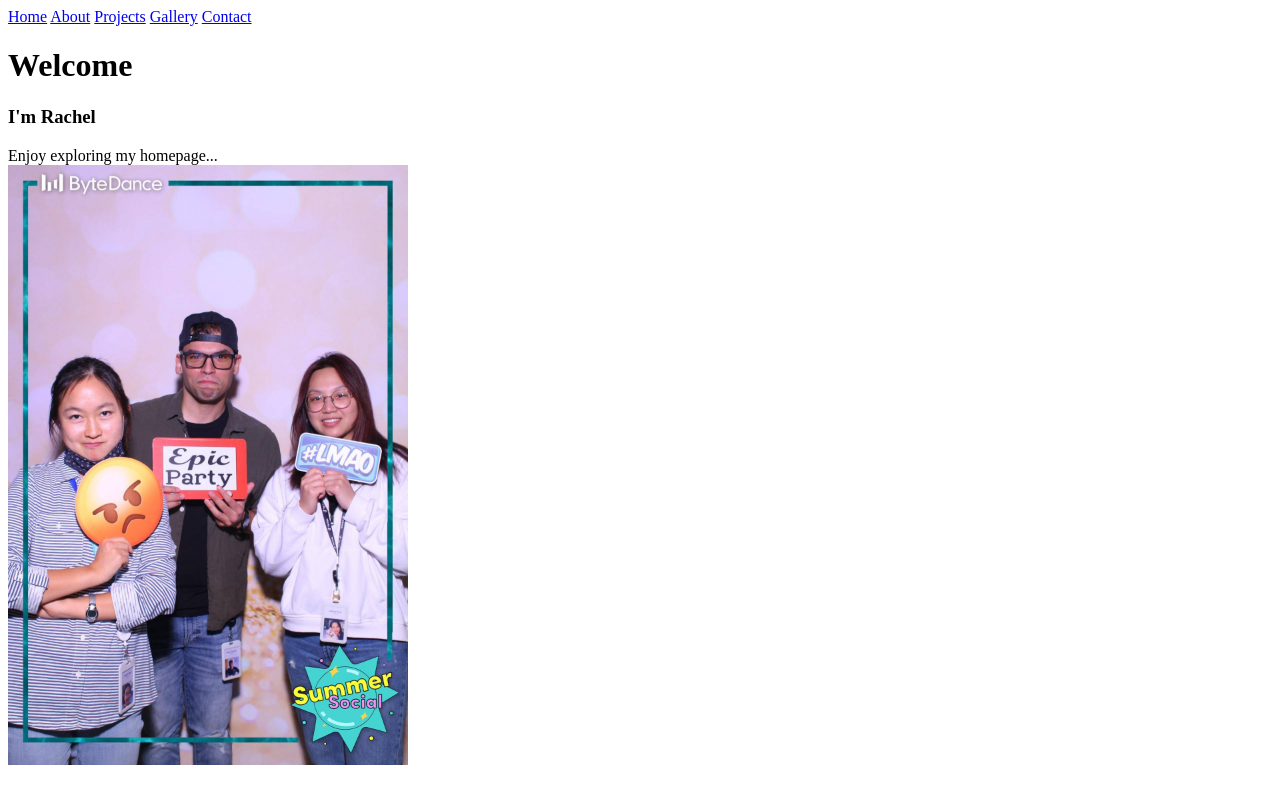
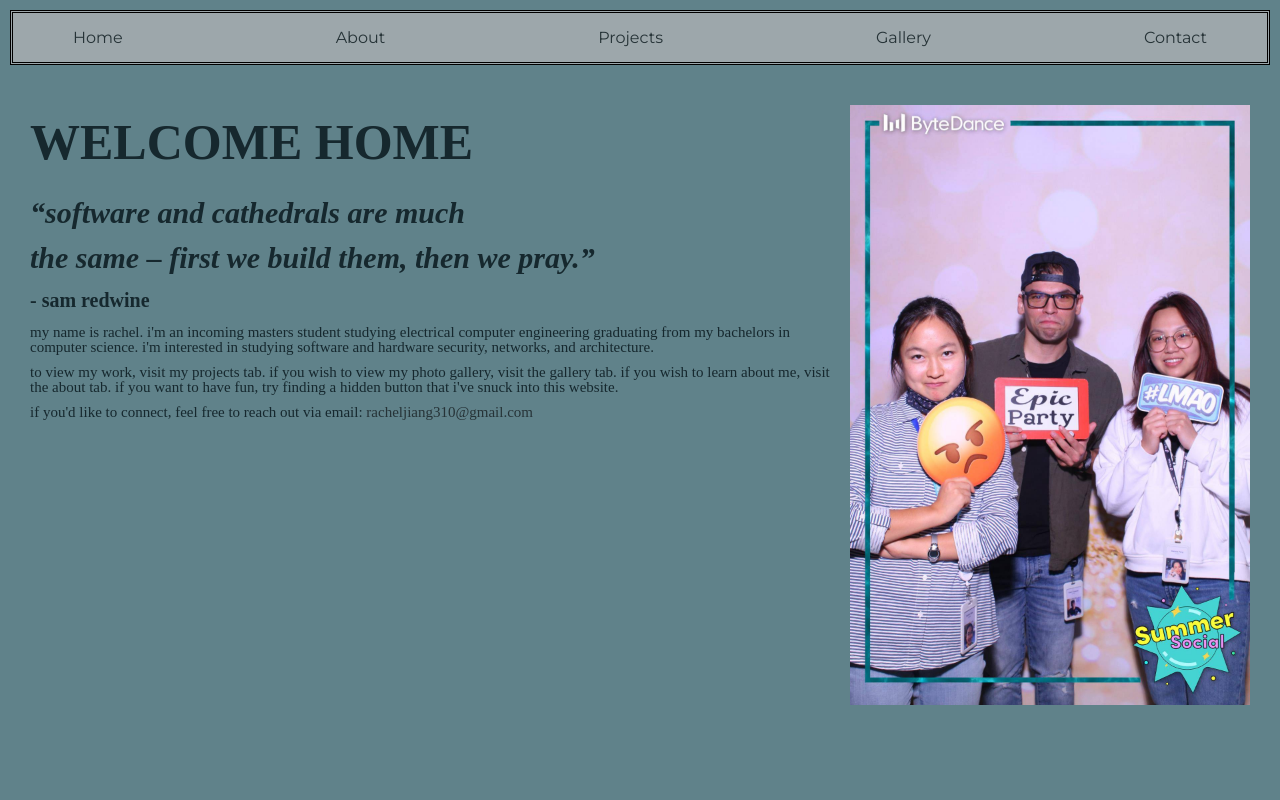
Before and after one commit to racheljiang310/homepage, a website: page public/index.html in a window 1280 px wide. Drawn offline with Linux system fonts and the light colour scheme; a web font is replaced by a local one.

Commit message:
homepage: ugly styles, but gets job done

```diff
--- a/public/index.html
+++ b/public/index.html
@@ -4,21 +4,49 @@
     <meta charset="UTF-8">
     <meta name="viewport" content="width=device-width, initial-scale=1.0">
     <title>Home</title>
+    <link rel="stylesheet" href="/styles/base.css">
+    <link rel="stylesheet" href="https://fonts.googleapis.com/css?family=Montserrat">
 </head>
 <body>
     <nav>
-        <a href="/">Home</a>
-        <a href="/about.html">About</a>
-        <a href="/projects.html">Projects</a>
-        <a href="/gallery.html">Gallery</a>
-        <a href="/contact.html">Contact</a>
+        <ul>
+            <li><a href="/">Home</a></li>
+            <li><a href="/about.html">About</a></li>
+            <li><a href="/projects.html">Projects</a></li>
+            <li><a href="/gallery.html">Gallery</a></li>
+            <li><a href="/contact.html">Contact</a></li>
+        </ul>
     </nav>
     <main>
 
-    <h1>Welcome</h1>
-    <h3>I'm Rachel</h3>
-    <article>Enjoy exploring my homepage...</article>
-    <img width=400 src="/images/fun.jpg" alt="Photo credits go to ByteDance">
+    <div class="home-container">
+        <div class="main-section">
+            <h1>WELCOME HOME</h1>
+            <h2>
+                <quote style="white-space: pre-line">“software and cathedrals are much
+                the same – first we build them, then we pray.”
+                </quote>
+            </h2>
+            <h3>- sam redwine</h3>
+            <p> my name is rachel. i'm an incoming masters student studying electrical
+                computer engineering graduating from my bachelors in computer science.
+                i'm interested in studying software and hardware security, networks,
+                and architecture.
+            </p>
+            <p>
+                to view my work, visit my projects tab. if you wish to view my photo
+                gallery, visit the gallery tab. if you wish to learn about me, visit
+                the about tab. if you want to have fun, try finding a hidden button
+                that i've snuck into this website.
+            </p>
+            <p> if you'd like to connect, feel free to reach out via email:
+                <a class="reg-link" href="racheljiang310@gmail.com">racheljiang310@gmail.com</a>
+            </p>
+        </div>
+        <div class="main-section">
+            <img width=400 src="/images/fun.jpg" alt="Photo credits go to ByteDance">
+        </div>
+    </div>
 
     </main>
 </body>
--- /dev/null
+++ b/public/styles/base.css
@@ -0,0 +1,124 @@
+/* FONTS */
+@font-face {
+    font-family: 'Montserrat';
+    font-style: normal;
+    font-weight: 600;
+    font-display: swap;
+    src: url(https://fonts.gstatic.com/s/montserrat/v29/JTUHjIg1_i6t8kCHKm4532VJOt5-QNFgpCu173w5aXp-p7K4KLg.woff2) format('woff2');
+    unicode-range: U+0000-00FF, U+0131, U+0152-0153, U+02BB-02BC, U+02C6, U+02DA, U+02DC, U+0304, U+0308, U+0329, U+2000-206F, U+20AC, U+2122, U+2191, U+2193, U+2212, U+2215, U+FEFF, U+FFFD;
+  }
+
+@font-face {
+    font-family: 'Hind';
+    font-style: normal;
+    font-weight: 400;
+    src: url(https://fonts.gstatic.com/s/hind/v17/5aU69_a8oxmIdGl4BDGwgDI.woff2) format('woff2');
+    unicode-range: U+0000-00FF, U+0131, U+0152-0153, U+02BB-02BC, U+02C6, U+02DA, U+02DC, U+0304, U+0308, U+0329, U+2000-206F, U+20AC, U+2122, U+2191, U+2193, U+2212, U+2215, U+FEFF, U+FFFD;
+  }
+
+/* TAGS/ELEMENTS */
+* {
+    margin: 0;
+    padding: 0;
+    box-sizing: border-box;
+  }
+
+body {
+    background-color: rgb(96, 130, 138);
+}
+
+main {
+    line-height: 1.5;
+    padding-top: 10px;
+    padding-bottom: 10px;
+    padding-left: 10px;
+    padding-right:10px;
+    font-family:'Hind', 'Times New Roman', Times, serif;
+}
+
+nav {
+    display: block;
+    margin: 10px;
+    padding-left: 10px;
+    padding-right: 10px;
+    padding-top: 15px;
+    padding-bottom: 15px;
+
+    background-color: rgb(157, 167, 171);
+    border-style:double;
+}
+
+nav ul {
+    display: flex;
+    flex-direction: row;
+    justify-content: space-between;
+    align-items: center;
+    height:max-content;
+
+    font-size: 16px;
+    list-style: none;
+    font-family: "Montserrat", 'Times New Roman', Times, serif;
+}
+
+nav a {
+    padding: 10px 50px;
+    border-radius: 0px;
+
+    color:rgb(38, 51, 55);
+    text-decoration: none;
+    transition: background-color 0.3s;
+}
+
+nav a:hover {
+    background-color: rgb(155, 184, 196);
+}
+
+h1 {
+    font-size: 50px;
+    padding-top:0px;
+    padding-bottom: 10px;
+}
+
+h2 {
+    font-size: 30px;
+    padding-top:0px;
+    padding-bottom: 5px;
+}
+
+h3 {
+    font-size: 20px;
+    padding-top:0px;
+    padding-bottom: 5px;
+}
+
+quote {
+    font-style: italic;
+}
+
+p {
+    font-size: 15px;
+    line-height: 1.0;
+    padding-top:5px;
+    padding-bottom: 5px;
+}
+
+/* index.html */
+.home-container {
+    display: flex;
+    padding: 10px;
+    flex-direction: row;
+    justify-content: space-between;
+}
+
+.main-section {
+    display: flex;
+    flex-direction: column;
+
+    padding: 10px;
+    color:rgb(22, 40, 46);
+}
+
+.reg-link {
+    text-decoration: none;
+    color:rgb(38, 51, 55);
+}
```
Also changed, not shown: public/about.html (+18 -7 lines), public/contact.html (+9 -5 lines), public/gallery.html (+9 -5 lines), public/projects.html (+9 -5 lines), templates/about.html (+9 -2 lines), templates/base.html (+9 -5 lines), templates/index.html (+28 -4 lines), 1 other file.
